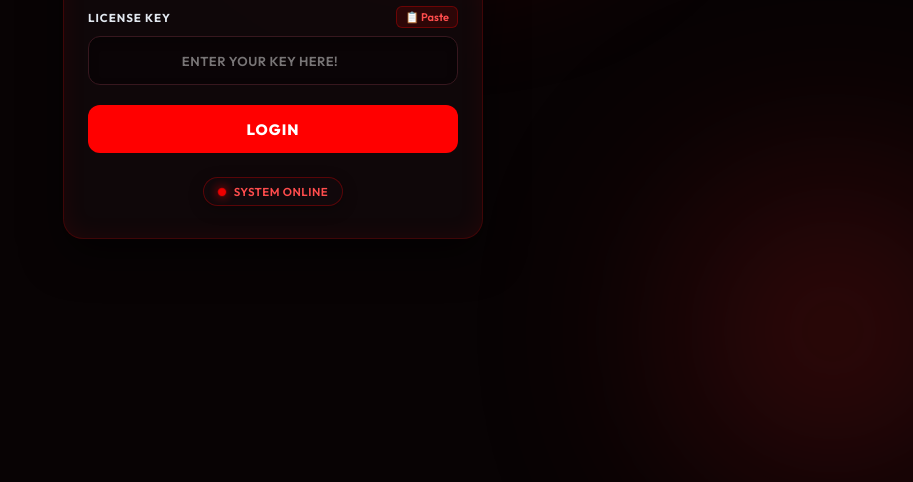
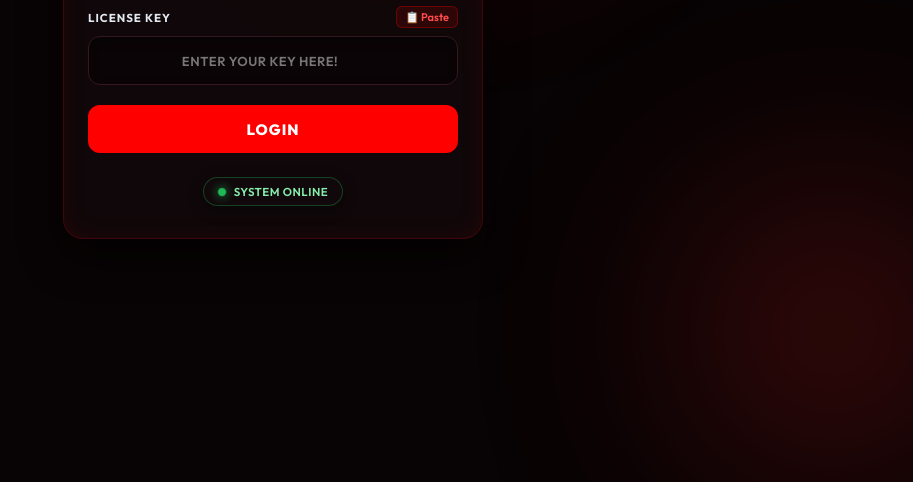
Before and after one commit to Golu1523/PRIME-AURA-PANEL, a website: page public/index.html in a window 1280 px wide. Shown: the part 389-871 px from the top of the page, without its empty margins (367-1280 px from the left). Drawn offline with Linux system fonts and the light colour scheme.

Commit message:
Update SYSTEM ONLINE status dot to green (#22c55e)

```diff
--- a/public/index.html
+++ b/public/index.html
@@ -95,13 +95,13 @@
       align-items: center;
       gap: 8px;
       background: rgba(18, 9, 12, 0.85);
-      border: 1px solid rgba(255, 0, 0, 0.3);
+      border: 1px solid rgba(34, 197, 94, 0.3);
       padding: 6px 14px;
       border-radius: 30px;
       font-size: 11.5px;
       font-weight: 600;
       letter-spacing: 0.5px;
-      color: #ff4d4d;
+      color: #86efac;
       backdrop-filter: blur(12px);
       box-shadow: 0 4px 15px rgba(0, 0, 0, 0.3);
     }
@@ -109,9 +109,9 @@
     .pulse-dot {
       width: 8px;
       height: 8px;
-      background-color: #ff0000;
+      background-color: #22c55e;
       border-radius: 50%;
-      box-shadow: 0 0 10px #ff0000;
+      box-shadow: 0 0 10px #22c55e;
       animation: pulseDot 1.6s infinite ease-in-out;
     }
 
```
